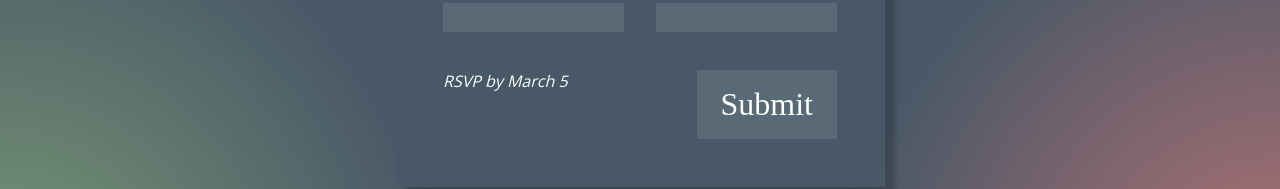
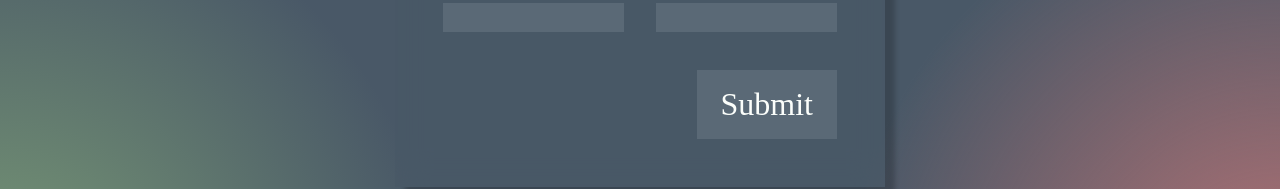
Before and after one commit to GarrettPilgrim/pilgrim-wedding, a Gatsby site: page / in a window 1280 px wide. Shown: the part 5063-5252 px from the top of the page. Built offline with nearby package versions, Linux system fonts and the light colour scheme; Gatsby itself is replaced by a stand-in of ours; a web font is replaced by a local one.

Commit message:
Removed RSVP by date in the form

```diff
--- a/src/components/Form/Form.js
+++ b/src/components/Form/Form.js
@@ -37,9 +37,7 @@ const Form = () => {
                 required
               />
             </label>
-            <p>
-              <em>RSVP by March 5</em>
-            </p>
+            <p></p>
             <button type="submit">Submit</button>
           </form>
         </fieldset>
```
